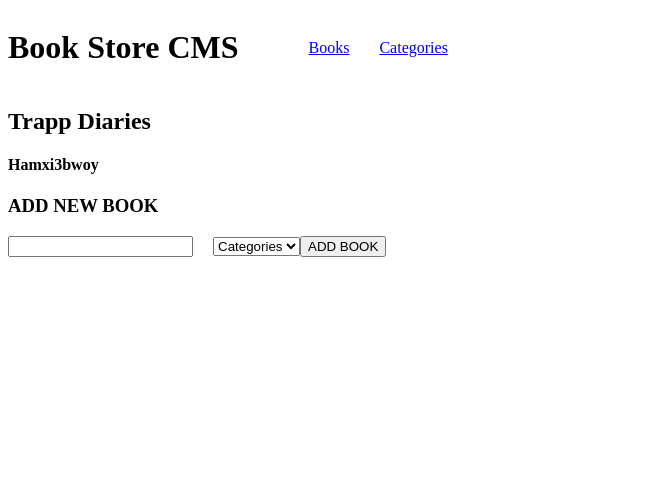
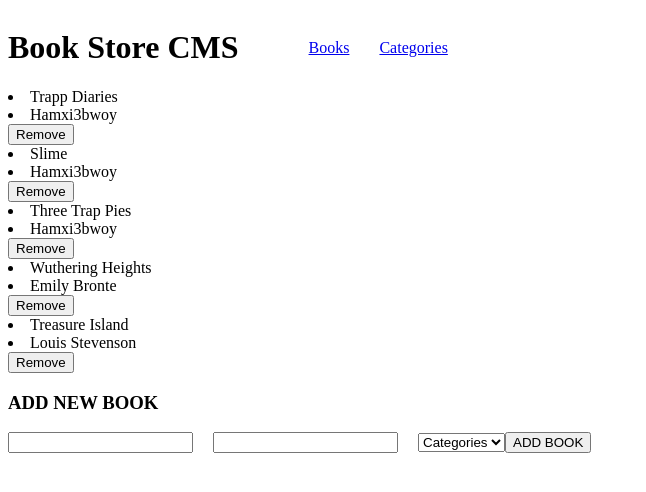
Before and after one commit to theBwoyProgrammer/react-bookstore, a React (Create React App) app: page / in a window 1280 px wide. Shown: the top 492 px of the page, without its empty margins (0-646 px from the left). Built offline with nearby package versions, Linux system fonts and the light colour scheme.

Commit message:
add and remove

```diff
--- a/package.json
+++ b/package.json
@@ -14,6 +14,7 @@
     "react-router-dom": "^6.3.0",
     "react-scripts": "5.0.1",
     "redux": "^4.2.0",
+    "uuid": "^8.3.2",
     "web-vitals": "^2.1.4"
   },
   "scripts": {
--- a/src/Redux/Book/Book.js
+++ b/src/Redux/Book/Book.js
@@ -1,7 +1,36 @@
+import { v4 as uuidv4 } from 'uuid';
+
 const ADDBOOK = './bookStore/Book/ADDBOOK';
 const REMOVEBOOK = './bookStore/Book/REMOVEBOOK';
 
-const reduce = [];
+export const reduce = [
+  {
+    title: 'Trapp Diaries',
+    author: 'Hamxi3bwoy',
+    id: uuidv4(),
+  },
+  {
+    title: 'Slime',
+    author: 'Hamxi3bwoy',
+    id: uuidv4(),
+  },
+  {
+    title: 'Three Trap Pies',
+    author: 'Hamxi3bwoy',
+    id: uuidv4(),
+  },
+  {
+    title: 'Wuthering Heights',
+    author: 'Emily Bronte',
+    id: uuidv4(),
+  },
+  {
+    title: 'Treasure Island',
+    author: 'Louis Stevenson',
+    id: uuidv4(),
+  },
+];
+// console.log(reduce);
 const bookReducer = (state = reduce, action) => {
   switch (action.type) {
     case ADDBOOK:
@@ -9,7 +38,7 @@ const bookReducer = (state = reduce, action) => {
         action.book,
       ];
     case REMOVEBOOK:
-      return state.filter((book) => book.id !== action.book.id);
+      return state.filter((book) => book.id !== action.id);
     default:
       return state;
   }
@@ -22,7 +51,7 @@ export const addactionCreator = (book) => ({
   book,
 });
 
-export const removeactionCreator = (book) => ({
+export const removeactionCreator = (id) => ({
   type: REMOVEBOOK,
-  book,
+  id,
 });
--- a/src/Redux/configure.js
+++ b/src/Redux/configure.js
@@ -7,5 +7,5 @@ const rootReducer = combineReducers({
   Book: bookReducer,
   category: categoryReducer,
 });
-const store = configureStore(rootReducer);
+const store = configureStore({ reducer: rootReducer });
 export default store;
--- a/src/components/Book.js
+++ b/src/components/Book.js
@@ -1,20 +1,42 @@
+/* eslint-disable react/forbid-prop-types */
 import React from 'react';
 import { PropTypes } from 'prop-types';
+import { useDispatch } from 'react-redux';
+import { removeactionCreator } from '../redux/book/book';
+// import { useSelector } from 'react-redux/es/hooks/useSelector';
 
 const Book = (props) => {
   const { bookList } = props;
 
+  const dispatch = useDispatch();
+  const remove = (e) => {
+    const { id } = e.target.parentNode;
+    dispatch(
+      removeactionCreator(id),
+    );
+    return (
+      <div>
+        {Book.map((book) => (
+          <Book key={book.id} id={book.id} book={book} remove={remove} />
+        ))}
+      </div>
+    );
+  };
+
   return (
     <div className="book">
       {bookList.map((book) => (
-        <div className="each-book" key={book.id}>
-          <h2>{book.title}</h2>
-          <h4>{book.author}</h4>
-        </div>
+        <>
+          <div className="each-book" key={book.id} id={book.id}>
+            <li>{book.title}</li>
+            <li>{book.author}</li>
+            <button type="button" onClick={remove} key={book.id}>Remove</button>
+          </div>
+        </>
       ))}
     </div>
   );
 };
 
-Book.propTypes = { bookList: PropTypes.string.isRequired };
+Book.propTypes = { bookList: PropTypes.array.isRequired };
 export default Book;
--- a/src/components/Books.js
+++ b/src/components/Books.js
@@ -1,11 +1,11 @@
-import React, { useState } from 'react';
+import React from 'react';
+import { useSelector } from 'react-redux';
 import Form from './Form';
 import Book from './Book';
 
 const Books = () => {
-  const [bookList] = useState([
-    { title: 'Trapp Diaries', author: 'Hamxi3bwoy', id: 1 },
-  ]);
+  const bookList = useSelector((state) => state.Book);
+
   return (
     <div>
       <Book bookList={bookList} />
--- a/src/components/Form.js
+++ b/src/components/Form.js
@@ -1,19 +1,42 @@
-import React from 'react';
+import { React, useState } from 'react';
+import { useDispatch } from 'react-redux/es/exports';
+import { addactionCreator } from '../redux/book/book';
 
 const Form = () => {
-  const add = () => {
-    alert('Adding');
+  const dispatch = useDispatch();
+  const [form, setForm] = useState({ title: '', author: '' });
+
+  const change = (e) => {
+    e.preventDefault();
+    setForm({
+      ...form,
+      [e.target.name]: e.target.value,
+    });
+  };
+
+  const add = (e) => {
+    e.preventDefault();
+    if (form.title.trim() && form.author.trim()) {
+      const data = {
+        id: Date.now(),
+        title: form.title,
+        author: form.author,
+      };
+      dispatch(addactionCreator(data));
+      setForm({ title: '', author: '' });
+    }
   };
   return (
     <div className="form">
       <h3>ADD NEW BOOK</h3>
-      <form>
-        <input type="text" />
+      <form onSubmit={add}>
+        <input type="text" name="title" onChange={change} value={form.title} />
+        <input type="text" name="author" onChange={change} value={form.author} />
         <select>
           <option value="Categories">Categories</option>
           <option value="Books">Books</option>
         </select>
-        <button type="button" onClick={add}>ADD BOOK</button>
+        <button type="submit">ADD BOOK</button>
       </form>
     </div>
   );
--- a/src/index.js
+++ b/src/index.js
@@ -1,11 +1,15 @@
 import React from 'react';
 import ReactDOM from 'react-dom/client';
+import { Provider } from 'react-redux';
+import store from './redux/configure';
 import './index.css';
 import App from './App';
 
 const root = ReactDOM.createRoot(document.getElementById('root'));
 root.render(
   <React.StrictMode>
-    <App />
+    <Provider store={store}>
+      <App />
+    </Provider>
   </React.StrictMode>,
 );
```
Also changed, not shown: 1 other file (tests, documents, lock files or other folders).
